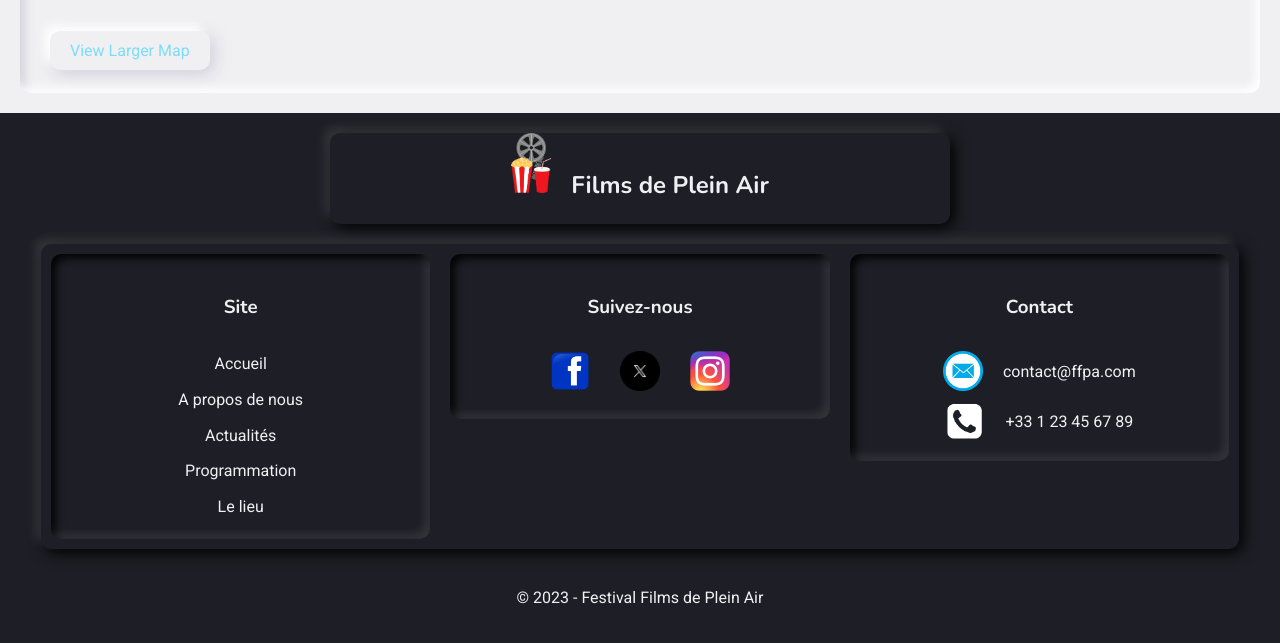
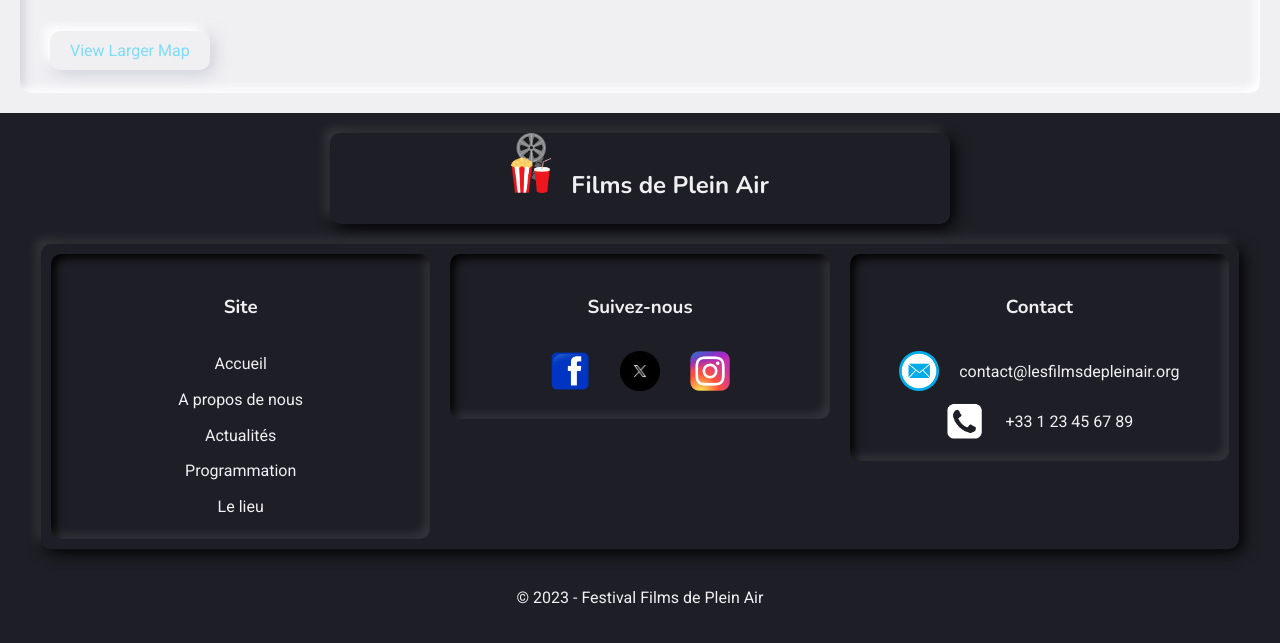
Before and after one commit to Anoerak/Proust_Sebastien_P3_09082023, a plain HTML site: page index.html in a window 1280 px wide. Shown: the part 8594-9237 px from the top of the page. Drawn offline with nearby package versions, Linux system fonts and the light colour scheme.

Commit message:
Changed contact email

```diff
--- a/index.html
+++ b/index.html
@@ -657,9 +657,9 @@
 				<div class="right__content">
 					<h3>Contact</h3>
 					<div class="content">
-						<a href="mailto:" target="_blank" rel="noopener noreferrer">
+						<a href="mailto:contact@lesfilmsdepleinair.org" target="_blank" rel="noopener noreferrer">
 							<img class="social__media__logo mail" src="./assets/logos/mail.png" alt="mail">
-							contact@ffpa.com
+							contact@lesfilmsdepleinair.org
 						</a>
 						<a href="tel:" target="_blank" rel="noopener noreferrer">
 							<img class="social__media__logo phone" src="./assets/logos/phone.png" alt="phone">
```
